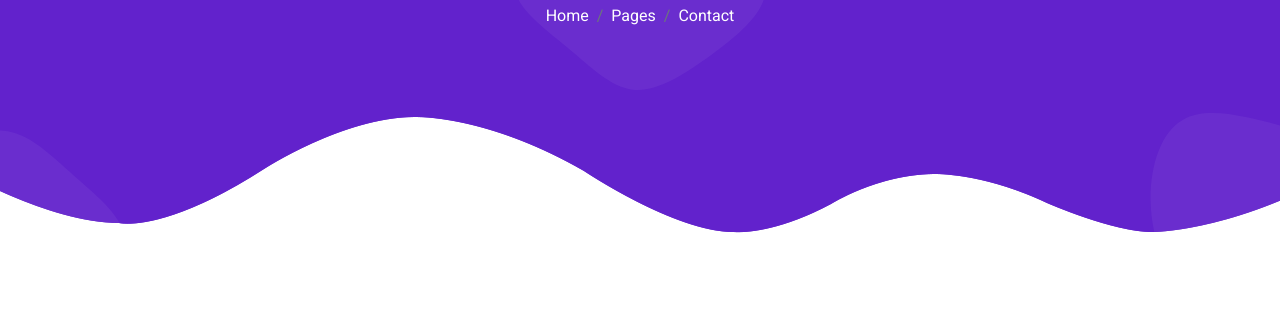
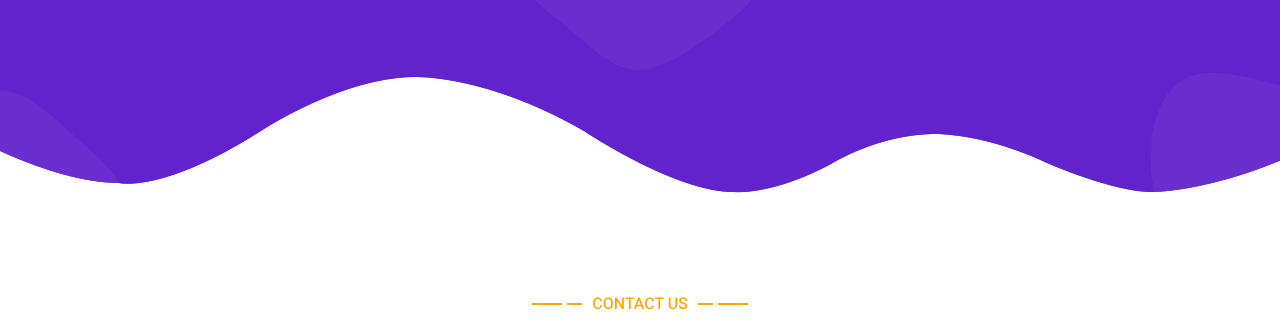
Before and after one commit to SolusCodex/SolusCodex, a plain HTML site: page contact.html in a window 1280 px wide. Shown: the part 261-582 px from the top of the page. Drawn offline with nearby package versions, Linux system fonts and the light colour scheme.

Commit message:
Add files via upload

```diff
--- a/contact.html
+++ b/contact.html
@@ -68,13 +68,6 @@
                         <div class="col-12 text-center">
                             <h1 class="text-white animated slideInDown">Contact</h1>
                             <hr class="bg-white mx-auto mt-0" style="width: 90px;">
-                            <nav aria-label="breadcrumb">
-                                <ol class="breadcrumb justify-content-center">
-                                    <li class="breadcrumb-item"><a class="text-white" href="#">Home</a></li>
-                                    <li class="breadcrumb-item"><a class="text-white" href="#">Pages</a></li>
-                                    <li class="breadcrumb-item text-white active" aria-current="page">Contact</li>
-                                </ol>
-                            </nav>
                         </div>
                     </div>
                 </div>
```
Also changed, not shown: about.html (+0 -7 lines), testimonial.html (+1 -7 lines).
